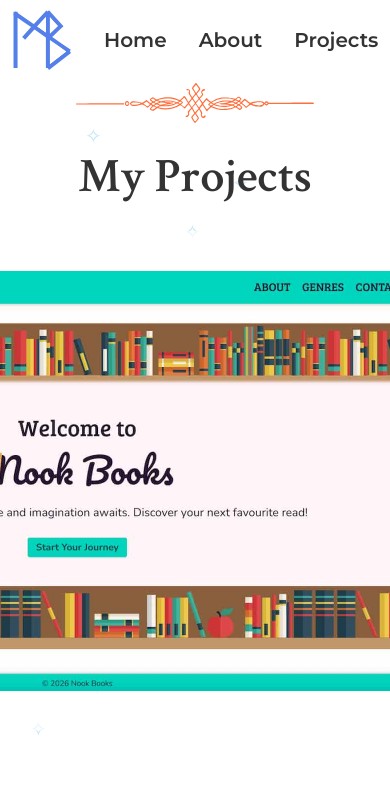
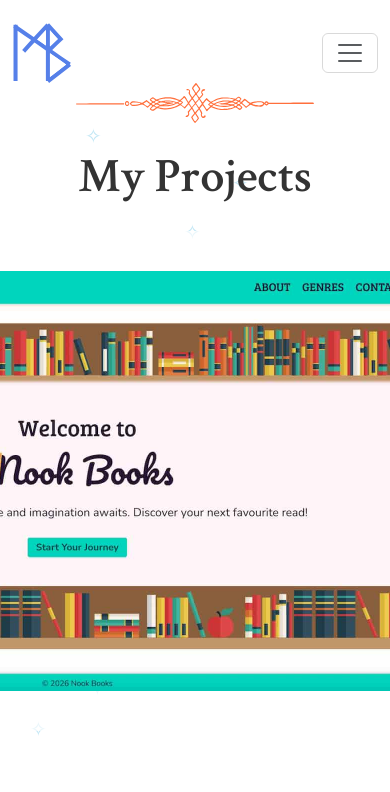
Before and after one commit to MinoshkaBocarro/portfolio, a React (Vite) app: page /projects in a window 390 px wide. Shown: the top 792 px of the page. Built offline with nearby package versions, Linux system fonts and the light colour scheme.

Commit message:
Add responsiveness to header

```diff
--- a/src/components/layout/Header.jsx
+++ b/src/components/layout/Header.jsx
@@ -29,7 +29,13 @@ function Header() {
 
 	return (
 		<>
-			<Navbar id="navbar" className="mb-2 navbar-class" variant="dark">
+			<Navbar
+				id="navbar"
+				className="mb-2 navbar-class"
+				variant="light"
+				collapseOnSelect
+				expand="lg"
+			>
 				<Container>
 					{glowState ? (
 						<div
@@ -53,8 +59,8 @@ function Header() {
 							ref={glowItem}
 						/>
 					</Navbar.Brand>
-					<Navbar.Toggle aria-controls="basic-navbar-nav" />
-					<Navbar.Collapse id="basic-navbar-nav">
+					<Navbar.Toggle aria-controls="responsive-navbar-nav" />
+					<Navbar.Collapse id="responsive-navbar-nav">
 						<Nav className="ms-auto navbar-custom">
 							<Nav.Link as={Link} to="/" className="px-3 fs-5">
 								Home
--- a/src/pages/Projects.jsx
+++ b/src/pages/Projects.jsx
@@ -18,7 +18,7 @@ function Projects() {
 		{
 			projectNumber: 1,
 			projectName: "Nook Books",
-			projectDescription: "A stripped back, book genre showcase.",
+			projectDescription: "A stripped back, book showcase by genre.",
 			techUsed: ["react", "next", "tailwind"],
 			gitHubLink: "https://github.com/MinoshkaBocarro/nook-books",
 			liveLink: "https://nookbooks.vercel.app/",
--- a/src/scss/abstracts/_variables.scss
+++ b/src/scss/abstracts/_variables.scss
@@ -14,3 +14,10 @@ $textColor: #333333;
 //Font Stacks
 $primaryFontStack: "Montserrat", "Open Sans", apple-system, sans-serif;
 $accentFontStack: "Crimson Text", Georgia, "Times New Roman", Times, serif;
+
+// Bootstrap based breakpoints
+$sm: 576px;
+$md: 768px;
+$lg: 992px;
+$xl: 1200px;
+$xxl: 1400px;
--- a/src/scss/layout/_header.scss
+++ b/src/scss/layout/_header.scss
@@ -12,6 +12,34 @@
 
 		&:hover {
 			color: $accentColorMuted;
+		}
+	}
+}
+
+@media (max-width: $lg) {
+	.navbar {
+		.container {
+			transition: background-color 0.12s ease-in-out;
+
+			&:has(.show),
+			&:has(.collapsing) {
+				background-color: $backgroundColor;
+			}
+
+			.navbar-collapse {
+				box-shadow: 0px 10px 13px -10px rgba(0, 0, 0, 0.16);
+
+				.nav-link {
+					display: flex;
+					background-color: $backgroundColor;
+					justify-content: center;
+					z-index: 100;
+				}
+			}
+		}
+	}
+	@media (max-width: $lg) {
+		.navbar {
 		}
 	}
 }
@@ -36,7 +64,9 @@
 	border: 10px solid #00fff7;
 	mix-blend-mode: screen;
 	pointer-events: none;
-	transition: width 0.2s ease, height 0.2s ease;
+	transition:
+		width 0.2s ease,
+		height 0.2s ease;
 	z-index: 100;
 
 	&.hide {
```
